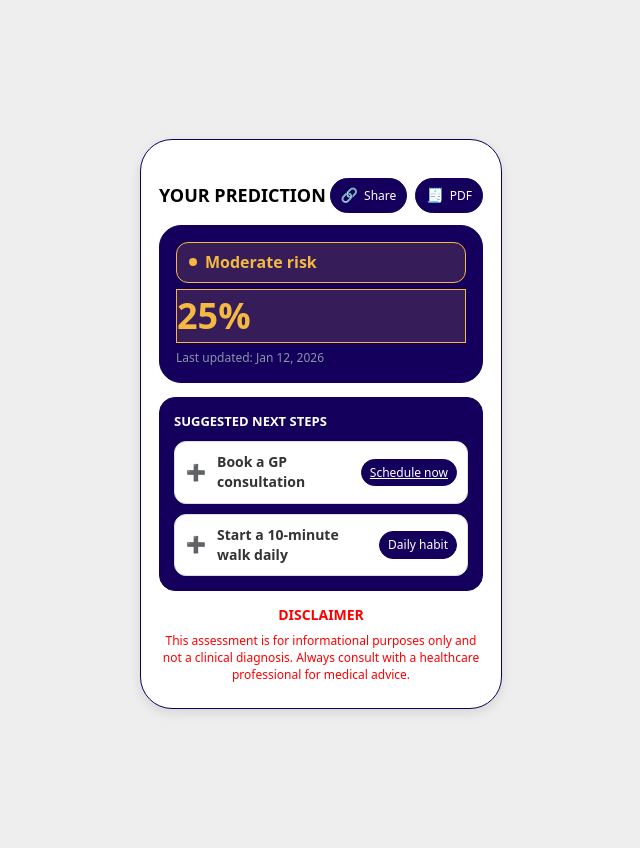
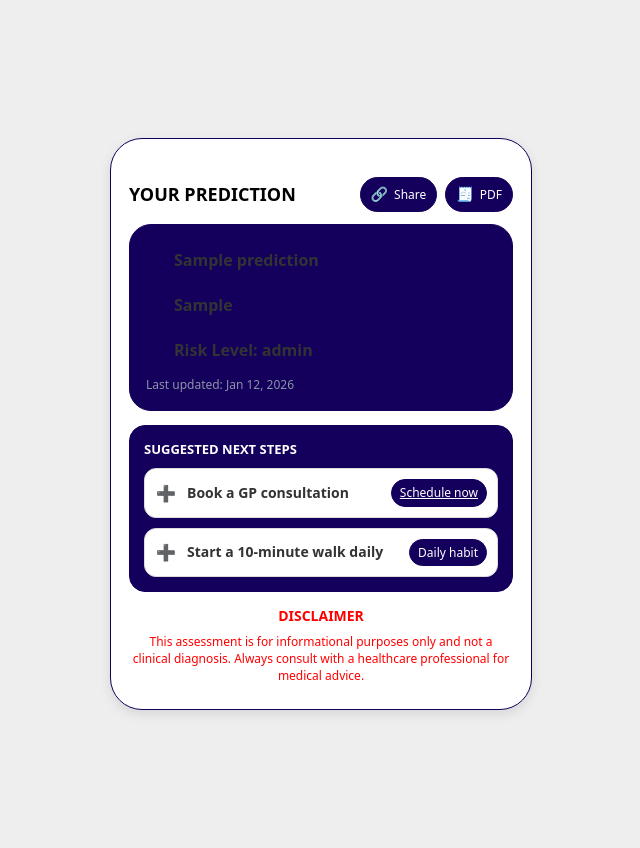
Before and after one commit to loicfred/Lacunar_Stroke_Project, a Flask app: template src/web/templates/result.html in a window 1280 px wide. Shown: the whole page, without its empty margins (319-959 px from the left). Run offline with Flask 3, Linux system fonts and the light colour scheme; the template is opened without the code that fills it: most values are stand-ins (such as "Sample title", 1, 10 or a date in 2020).

Commit message:
Lacunar Splash images

```diff
--- a/src/web/app.py
+++ b/src/web/app.py
@@ -282,56 +282,17 @@ def api_predict_stroke():
         # Add model status info
         prediction["model_loaded"] = model is not None
 
-        return jsonify({
+        data = jsonify({
             "success": True,
             "prediction": prediction,
             "received_data": patient.__dict__,
             "model_status": "loaded" if model is not None else "not_loaded"
-        })
+        }).json
+        print(data)
+        return render_template('result.html', data=data,model_loaded=model is not None)
     except Exception as e:
         return jsonify({"success": False, "error": str(e)}), 500
 
-
-def get_dashboard_stats():
-    patients = get_sample_patients()
-    total = len(patients)
-
-    # Calculate predictions for stats
-    ml_predictions = 0
-    risk_distribution = {"low": 0, "medium": 0, "high": 0}
-
-    for p in patients:
-        if hasattr(p, '__dict__'):
-            patient_dict = p.__dict__
-        else:
-            patient_dict = p
-
-        prediction = predict_stroke(patient_dict)
-        risk_distribution[prediction["risk_level"]] += 1
-
-        if prediction.get("model_used") == "trained_ml_model":
-            ml_predictions += 1
-
-    asymmetric = sum(1 for p in patients if getattr(p, 'asymmetry_label', 0) == 1)
-
-    return {
-        "total_patients": total,
-        "asymmetric_cases": asymmetric,
-        "asymmetric_percentage": (asymmetric/total*100) if total > 0 else 0,
-        "avg_left_score": sum(p.left_sensory_score for p in patients)/total if total > 0 else 0,
-        "avg_right_score": sum(p.right_sensory_score for p in patients)/total if total > 0 else 0,
-        "ml_predictions": ml_predictions,
-        "threshold_predictions": total - ml_predictions,
-        "risk_distribution": risk_distribution,
-        "model_loaded": model is not None
-    }
-@app.route('/api/dashboard', methods=['GET']) # To get the average statistics of the sample data.
-def api_get_dashboard_stats(): # The statistics of the dashboard. for example: percentages
-    return jsonify({
-        "success": True,
-        "dashboard": get_dashboard_stats(),
-        "model_status": "loaded" if model is not None else "not_loaded"
-    })
 
 
 # ========== MODEL TEST ENDPOINT ==========
@@ -365,24 +326,15 @@ def api_model_test():
 
 @app.route('/') # Redirect url to the home page
 def home():
-    stats = get_dashboard_stats()
-    patients = get_sample_patients()[:5]  # First 5 only for display
-
-    # Get model predictions for display
-    patient_predictions = []
-    for p in patients:
-        if hasattr(p, '__dict__'):
-            pred = predict_stroke(p.__dict__)
-        else:
-            pred = predict_stroke(p)
-        patient_predictions.append(pred)
-
-    return render_template('index.html', stats=stats, patients=patients,
-                           patient_predictions=patient_predictions, model_loaded=model is not None)
+    return render_template('index.html', model_loaded=model is not None)
 
 @app.route('/dataset') # Page to upload a dataset to view
 def upload_dataset():
     return render_template('upload_dataset.html',model_loaded=model is not None)
+
+@app.route('/result')
+def result():
+    return render_template('result.html',model_loaded=model is not None)
 
 
 # ========== MISC CONTROLLER ==========
--- a/src/web/static/result.css
+++ b/src/web/static/result.css
@@ -9,9 +9,10 @@
     --radius-lg: 16px;
     --radius-md: 12px;
 
-    --low: #3ccf8e;
-    --moderate: #f4b942;
-    --high: #ff4d4f;
+    --low: #167823;
+    --medium: #bf611f;
+    --high: #ec4446;
+    --critical: #8a090a;
     --blue: #14005c;
 }
 
@@ -32,7 +33,7 @@ body {
 
 /* Phone frame */
 .phone {
-    width: 360px;
+    width: 420px;
     max-width: 92vw;
     background: var(--bg);
     border-radius: 32px;
@@ -123,27 +124,40 @@ body {
     color: var(--muted);
 }
 
+
+
 /* Risk states */
 .low-risk {
     color: var(--low);
     border: 1px solid var(--low);
-    background: rgba(60, 207, 142, 0.1);
+    background: white;
 }
 .low-risk .dot { background: var(--low); }
 
-.moderate-risk {
-    color: var(--moderate);
-    border: 1px solid var(--moderate);
-    background: rgba(244, 185, 66, 0.15);
+.medium-risk {
+    color: var(--medium);
+    border: 1px solid var(--medium);
+    background: white;
 }
-.moderate-risk .dot { background: var(--moderate); }
+.medium-risk .dot { background: var(--medium); }
 
 .high-risk {
     color: var(--high);
     border: 1px solid var(--high);
-    background: rgba(255, 77, 79, 0.15);
+    background: white;
 }
 .high-risk .dot { background: var(--high); }
+
+.critical-risk {
+    color: var(--critical);
+    border: 1px solid var(--critical);
+    background: white;
+}
+.critical-risk .dot { background: var(--critical); }
+
+
+
+
 
 /* Section blocks */
 .section {
--- a/src/web/static/style.css
+++ b/src/web/static/style.css
@@ -29,7 +29,7 @@ body {
     z-index: 9999;
     height: 100vh; display: flex; justify-content: center; align-items: center;
 }
-@media (max-width: 400px) {
+@media (max-width: 1000px) {
     #loading {
         background-image: url("../static/img/lacunar_mobile.png");
         background-size: cover;
@@ -77,7 +77,7 @@ body {
     padding: 25px;
     border-radius: 10px;
     box-shadow: 0 0 12px rgba(0,0,0,0.1);
-    width: 380px;
+    width: 600px;
     max-height: calc(90vh - 60px);
     overflow-y: auto;
     margin: 90px auto 30px;
--- a/src/web/templates/result.html
+++ b/src/web/templates/result.html
@@ -22,11 +22,18 @@
         <section class="risk-card blue-card">
             <div class="risk-row">
                 <div class="risk-left">
-                    <div class="risk-badge moderate-risk">
+                    <div class="risk-badge {{ data.prediction.risk_level }}-risk">
                         <span class="dot"></span>
-                        Moderate risk
+                        {{ data.prediction.prediction_label }}
                     </div>
-                    <div class="risk-percent moderate-risk">25%</div>
+                    <div class="risk-badge {{ data.prediction.risk_level }}-risk">
+                        <span class="dot"></span>
+                        {{ data.prediction.clinical_category }}
+                    </div>
+                    <div class="risk-badge {{ data.prediction.risk_level }}-risk">
+                        <span class="dot"></span>
+                        Risk Level: {{ data.prediction.risk_level }}
+                    </div>
                     <div class="risk-meta">Last updated: Jan 12, 2026</div>
                 </div>
             </div>
```
